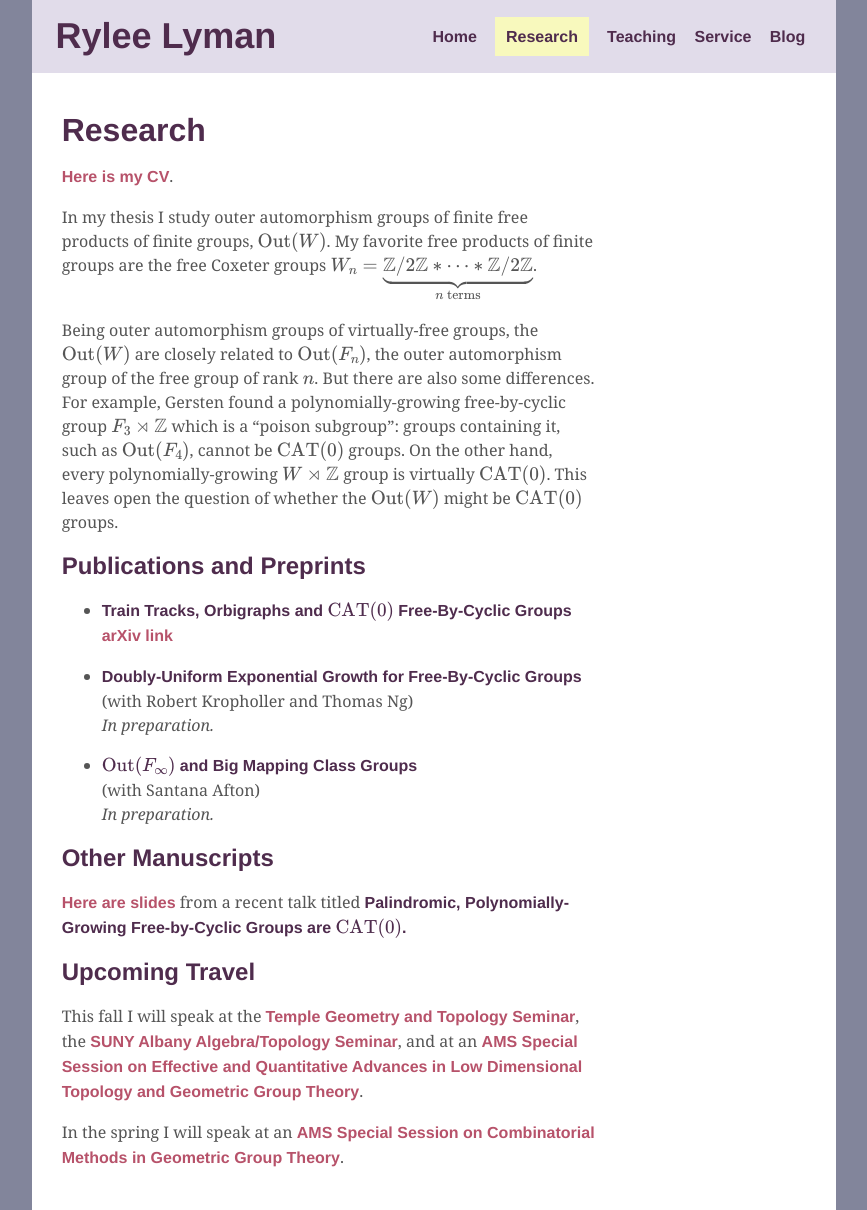
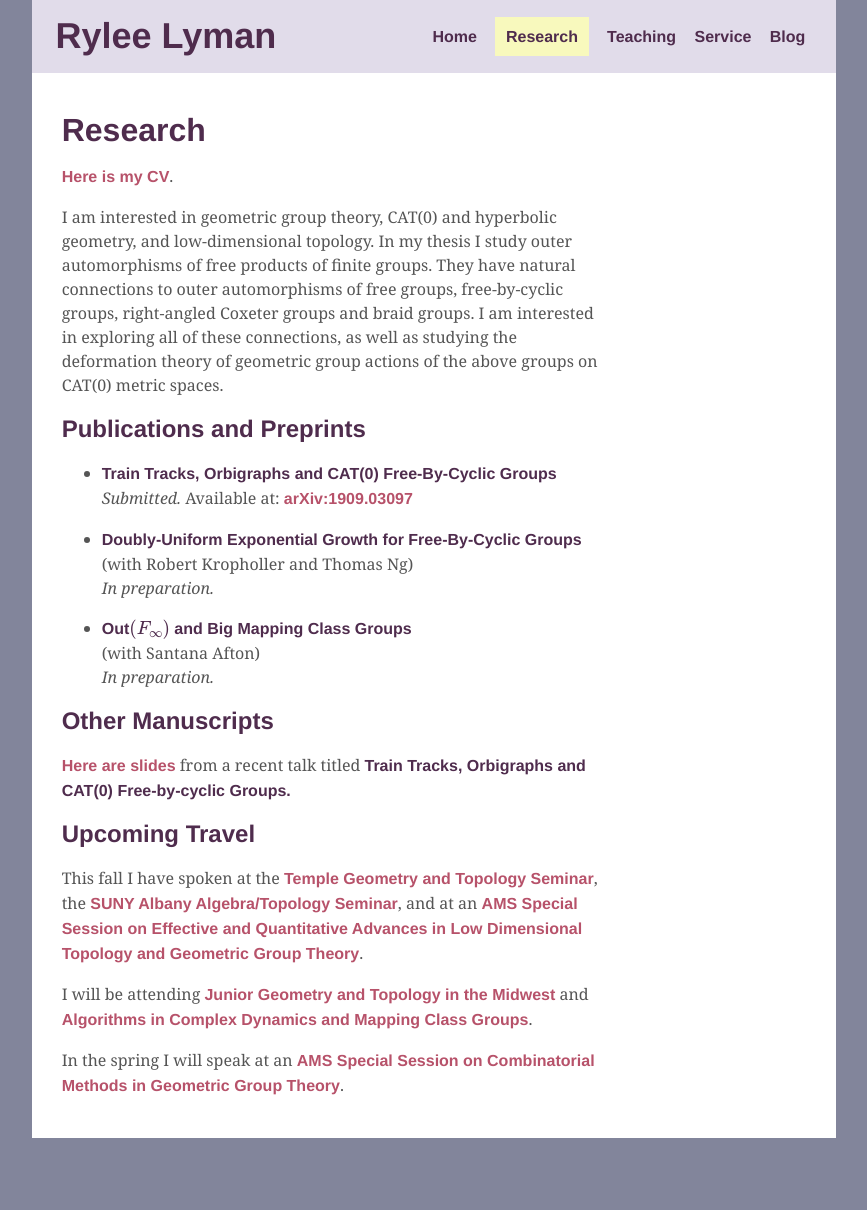
Before and after one commit to ryleelyman/Site, a Jekyll site: the page built from research.md, in a window 1280 px wide. Shown: the whole page, without its empty margins (206-1073 px from the left). Built offline with Jekyll 4.4.1, drawn with Linux system fonts in a browser that asks for light colours; formulas are drawn with MathJax 3; after the commit the page ends 1138 px from its top, so only the background shows below that.

Commit message:
update Research page, CV for fall

```diff
--- a/research.md
+++ b/research.md
@@ -6,53 +6,46 @@ math: true
 # Research
 
 [Here is my CV][CV].
-$$\newcommand{\out}{\operatorname{Out}}$$
-$$\newcommand{\cato}{\operatorname{CAT}(0)}$$
 
-In my thesis I study outer automorphism groups of finite
-free products of finite groups, $$\out(W)$$. My favorite free products
-of finite groups are the free Coxeter groups $$W_n =
-\underbrace{\mathbb{Z}/2\mathbb{Z} *
-\dotsb * \mathbb{Z}/2\mathbb{Z}}_{n \text{ terms}}$$.
-
-Being outer automorphism groups of
-virtually-free groups, the $$\out(W)$$ are closely related to $$\out(F_n)$$,
-the outer automorphism group of the free group of rank $$n$$.
-But there are also some differences. For example, Gersten found a
-polynomially-growing
-free-by-cyclic group $$F_3\rtimes\mathbb{Z}$$ which is a "poison subgroup":
-groups containing it, such as $$\out(F_4)$$, cannot be $$\cato$$ groups.
-On the other hand, every polynomially-growing
-$$W\rtimes\mathbb{Z}$$ group is virtually $$\cato$$.
-This leaves open the question of whether the $$\out(W)$$ might be $$\cato$$ groups.
+I am interested in geometric group theory,
+CAT(0) and hyperbolic geometry, and low-dimensional topology.
+In my thesis I study outer automorphisms of free products of finite groups.
+They have natural connections to outer automorphisms of free groups,
+free-by-cyclic groups, right-angled Coxeter groups and braid groups.
+I am interested in exploring all of these connections, as well as
+studying the deformation theory of geometric group actions of the above groups
+on CAT(0) metric spaces.
 
 ## Publications and Preprints
 
-- **Train Tracks, Orbigraphs and $$\cato$$ Free-By-Cyclic Groups**
-[arXiv link][traintracksorbigraphs]
+- **Train Tracks, Orbigraphs and CAT(0) Free-By-Cyclic Groups**
+*Submitted.* Available at: [arXiv:1909.03097][traintracksorbigraphs]
 
 - **Doubly-Uniform Exponential Growth for Free-By-Cyclic Groups**
 (with Robert Kropholler and Thomas Ng)
 *In preparation.*
 
-- **$$\out(F_\infty)$$ and Big Mapping Class Groups**
+- **Out$$(F_\infty)$$ and Big Mapping Class Groups**
 (with Santana Afton)
 *In preparation.*
 
 ## Other Manuscripts
 
 [Here are slides][Free By Z Slides] from a recent talk titled
-**Palindromic, Polynomially-Growing Free-by-Cyclic Groups are $$\cato$$.**
+**Train Tracks, Orbigraphs and CAT(0) Free-by-cyclic Groups.**
 
 [Free By Z Slides]: {{ "assets/pdfs/freebyz.pdf" | relative_url }}
 [CV]: {{ "assets/pdfs/Lyman.pdf" | relative_url }}
 
 ## Upcoming Travel
 
-This fall I will speak at the [Temple Geometry and Topology Seminar][Temple],
+This fall I have spoken at the [Temple Geometry and Topology Seminar][Temple],
 the [SUNY Albany Algebra/Topology Seminar][Albany],
 and at an [AMS Special Session on Effective and Quantitative Advances in
 Low Dimensional Topology and Geometric Group Theory][AMS].
+
+I will be attending [Junior Geometry and Topology in the Midwest][Madison]
+and [Algorithms in Complex Dynamics and Mapping Class Groups][ICERM].
 
 In the spring I will speak at an [AMS Special Session on Combinatorial Methods
 in Geometric Group Theory][AMS2].
```
Also changed, not shown: other parts of research.md (+2 -3 lines), 1 other file.
